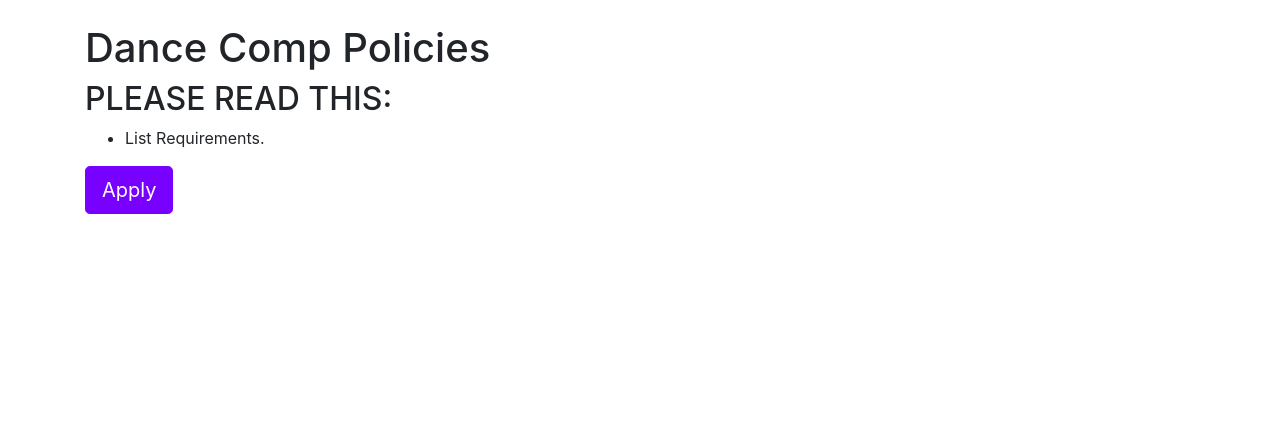
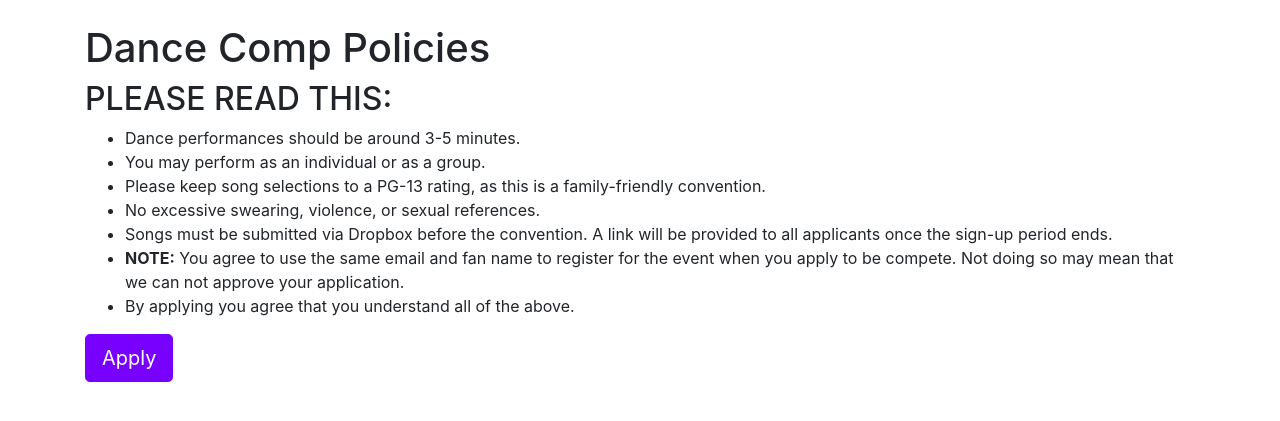
Before and after one commit to pacanthro/paw_apply, a Django app: page /dancecomp/ in a window 1280 px wide. Shown: the part 56-477 px from the top of the page. Run offline with Django 3.2, Linux system fonts and the light colour scheme; some libraries are stand-ins or nearby versions.

Commit message:
Updated Templates
Updated templates with text provided by Spectrum.

```diff
--- a/core/templates/home.html
+++ b/core/templates/home.html
@@ -38,7 +38,7 @@
     <div class="card">
       <div class="card-body">
         <h5 class="card-title">Perform</h5>
-        <p class="card-text">Come help entertain you fellow attendees while showcasing your unique sound.</p>
+        <p class="card-text">DJ's are a critical element of con nightlife. Submit your demo for a chance to play on stage and showcase your unique sound!</p>
         <a href="{% url 'performers:index' %}" class="btn btn-primary">Apply</a>
       </div>
     </div>
@@ -56,7 +56,7 @@
     <div class="card">
       <div class="card-body">
         <h5 class="card-title">Compete</h5>
-        <p class="card-text">Blah blah blah</p>
+        <p class="card-text">No better way to show us your moves than by competing in our Dance Competition for free con membership and other prizes!</p>
         <a href="{% url 'dancecomp:index' %}" class="btn btn-primary">Enter</a>
       </div>
     </div>
--- a/dancecomp/templates/dancecomp.html
+++ b/dancecomp/templates/dancecomp.html
@@ -6,7 +6,15 @@
 <h1>Dance Comp Policies</h1>
 <h2 class="text-uppercase">Please read this:</h2>
 <ul>
-  <li>List Requirements.</li>
+  <li>Dance performances should be around 3-5 minutes.</li>
+  <li>You may perform as an individual or as a group.</li>
+  <li>Please keep song selections to a PG-13 rating, as this is a family-friendly convention.</li>
+  <li>No excessive swearing, violence, or sexual references.</li>
+  <li>Songs must be submitted via Dropbox before the convention. A link will be provided to all applicants once the sign-up period ends.</li>
+  <li><b>NOTE:</b> You agree to use the same email and fan name to register for the
+      event when you apply to be compete. Not doing so may mean that we can
+      not approve your application.</li>
+  <li>By applying you agree that you understand all of the above.</li>
 </ul>
 <a href="{% url 'dancecomp:apply' %}" class="btn btn-primary btn-lg">Apply</a>
 {% endblock %}
--- a/templates/email-dance-confirm.html
+++ b/templates/email-dance-confirm.html
@@ -3,8 +3,8 @@
 <body>
   <h1>Thank You!</h1>
   <b>Greetings {{competitor.fan_name}} ({{competitor.legal_name}}),</b>
-  <p>Thank you submitting to compete in {{peformer.event.event_name}}'s Dance Comp.</p>
-  <b>Please be aware of the following:</b>
+  Thank you for submitting your application to dance at {peformer.event.event_name}}!
+  <p>Once the sign-up period ends, you will receive a follow-up email with instructions on how to submit your music to us. Get practicing!</p>
   <b>Information you submitted:</b>
   <p>Email: {{competitor.email}}</p>
   <p>Phone Number: {{competitor.phone_number}}</p>
--- a/templates/email-performers-confirm.html
+++ b/templates/email-performers-confirm.html
@@ -3,8 +3,8 @@
 <body>
   <h1>Thank You!</h1>
   <b>Greetings {{performer.fan_name}} ({{performer.legal_name}}),</b>
-  <p>Thank you submitting to be a DJ for {{peformer.event.event_name}}.</p>
-  <b>Please be aware of the following:</b>
+  <p>Thank you for submitting your demo to DJ at {{peformer.event.event_name}}.</p>
+  <p>We will evaluate all submitted demos once the sign-up period ends and you will receive a follow-up email if you have been formally accepted.</p>
   <b>Information you submitted:</b>
   <p>Email: {{performer.email}}</p>
   <p>Phone Number: {{performer.phone_number}}</p>
```
Also changed, not shown: performers/templates/performer.html (+9 -1 lines).
